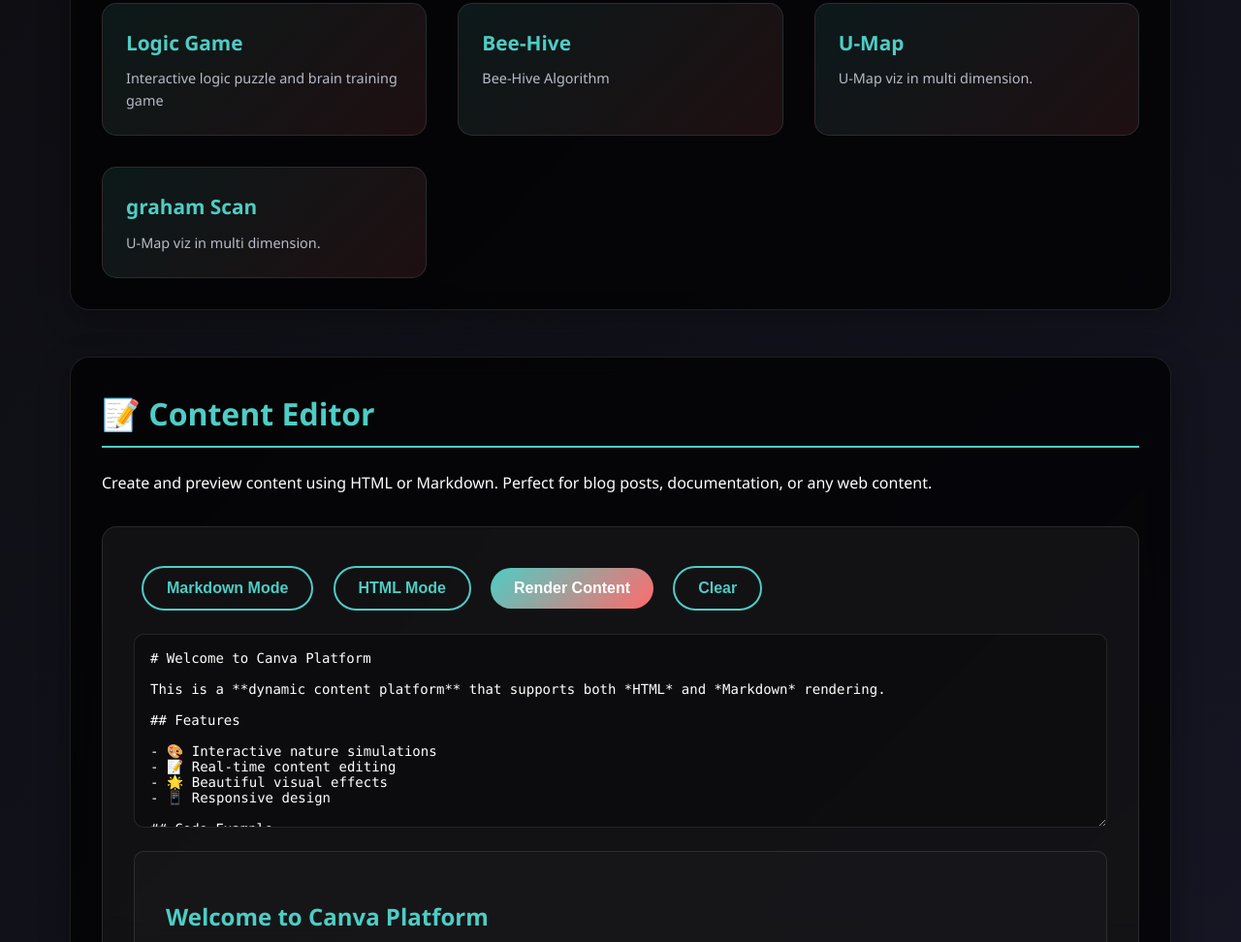
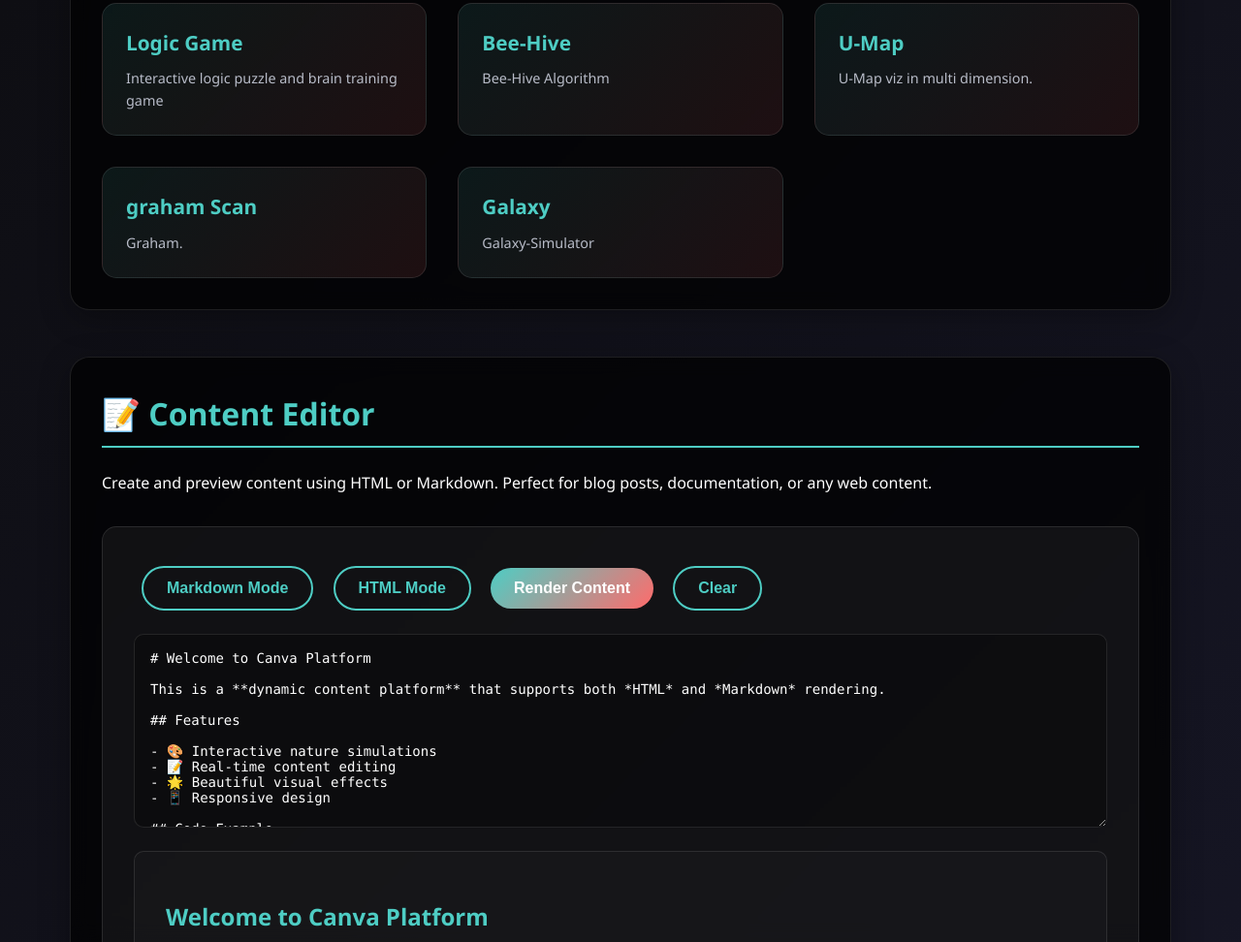
Before and after one commit to rockerritesh/canva, a plain HTML site: page index.html in a window 1280 px wide. Shown: the part 1245-2217 px from the top of the page at 97% size. Drawn offline with nearby package versions, Linux system fonts and the light colour scheme.

Commit message:
Update index.html

```diff
--- a/index.html
+++ b/index.html
@@ -356,7 +356,8 @@
       { name: 'Logic Game', file: 'simulations/Lgame.html', description: 'Interactive logic puzzle and brain training game' },
       { name: 'Bee-Hive', file: 'simulations/bee-hive.html', description: 'Bee-Hive Algorithm' },
       { name: 'U-Map', file: 'simulations/umap.html', description: 'U-Map viz in multi dimension.' },
-      { name: 'graham Scan', file: 'simulations/graham.html', description: 'U-Map viz in multi dimension.' }
+      { name: 'graham Scan', file: 'simulations/graham.html', description: 'Graham.' },
+      { name: 'Galaxy', file: 'simulations/galaxy.html', description: 'Galaxy-Simulator' }
     ];
 
     // Content type tracking
```
